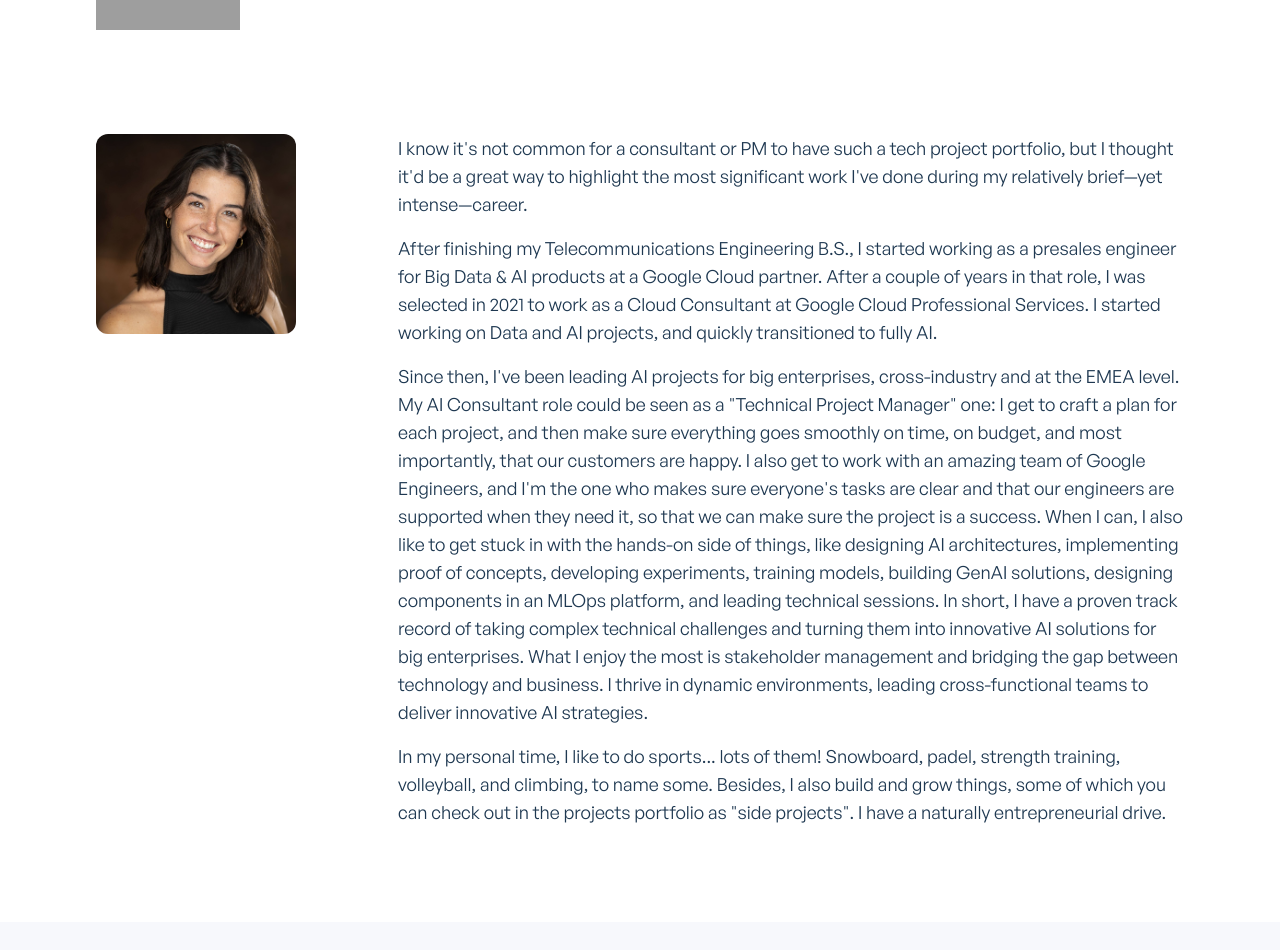
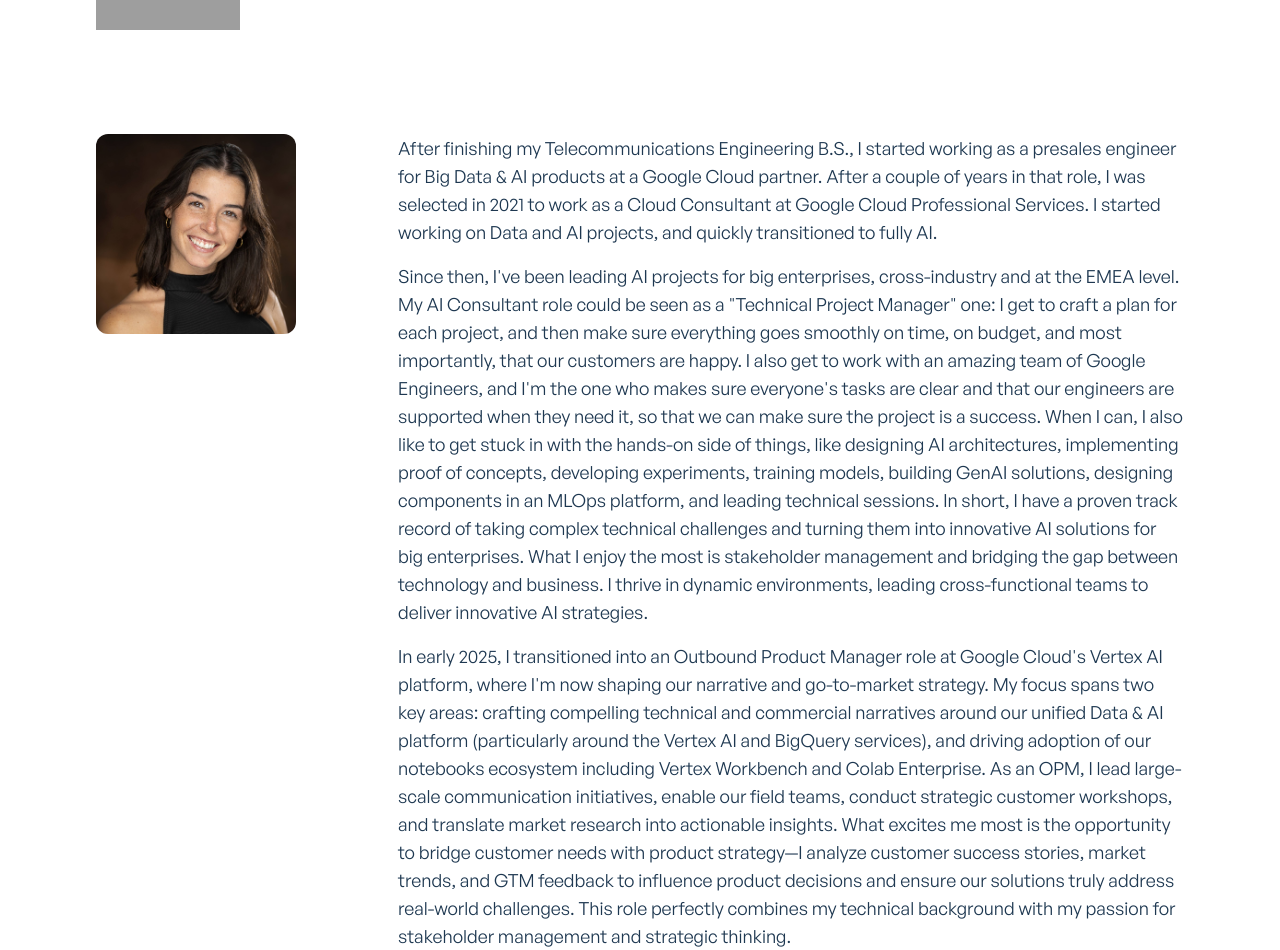
Before and after one commit to elenamatay/ai-portfolio, a Next.js app: page /about in a window 1280 px wide. Shown: the part 102-1052 px from the top of the page. Built offline with nearby package versions, Linux system fonts and the light colour scheme; grey boxes are pictures that could not be loaded.

Commit message:
About me - Deleted non-insightful section, added OPM experience

```diff
--- a/data/aboutMeData.js
+++ b/data/aboutMeData.js
@@ -1,10 +1,6 @@
 import { v4 as uuidv4 } from 'uuid';
 
 export const aboutMeData = [
-	{
-		id: uuidv4(),
-		bio: 'I know it\'s not common for a consultant or PM to have such a tech project portfolio, but I thought it\'d be a great way to highlight the most significant work I\'ve done during my relatively brief—yet intense—career.',
-	},
 	{
 		id: uuidv4(),
         bio: 'After finishing my Telecommunications Engineering B.S., I started working as a presales engineer for Big Data & AI products at a Google Cloud partner. After a couple of years in that role, I was selected in 2021 to work as a Cloud Consultant at Google Cloud Professional Services. I started working on Data and AI projects, and quickly transitioned to fully AI. '
@@ -15,6 +11,10 @@
     },
 	{
 		id: uuidv4(),
+        bio: 'In early 2025, I transitioned into an Outbound Product Manager role at Google Cloud\'s Vertex AI platform, where I\'m now shaping our narrative and go-to-market strategy. My focus spans two key areas: crafting compelling technical and commercial narratives around our unified Data & AI platform (particularly around the Vertex AI and BigQuery services), and driving adoption of our notebooks ecosystem including Vertex Workbench and Colab Enterprise. As an OPM, I lead large-scale communication initiatives, enable our field teams, conduct strategic customer workshops, and translate market research into actionable insights. What excites me most is the opportunity to bridge customer needs with product strategy—I analyze customer success stories, market trends, and GTM feedback to influence product decisions and ensure our solutions truly address real-world challenges. This role perfectly combines my technical background with my passion for stakeholder management and strategic thinking.'
+    },
+	{
+		id: uuidv4(),
 		bio: `In my personal time, I like to do sports... lots of them! Snowboard, padel, strength training, volleyball, and climbing, to name some. Besides, I also build and grow things, some of which you can check out in the projects portfolio as "side projects". I have a naturally entrepreneurial drive.`,
 	},
 ];
```
